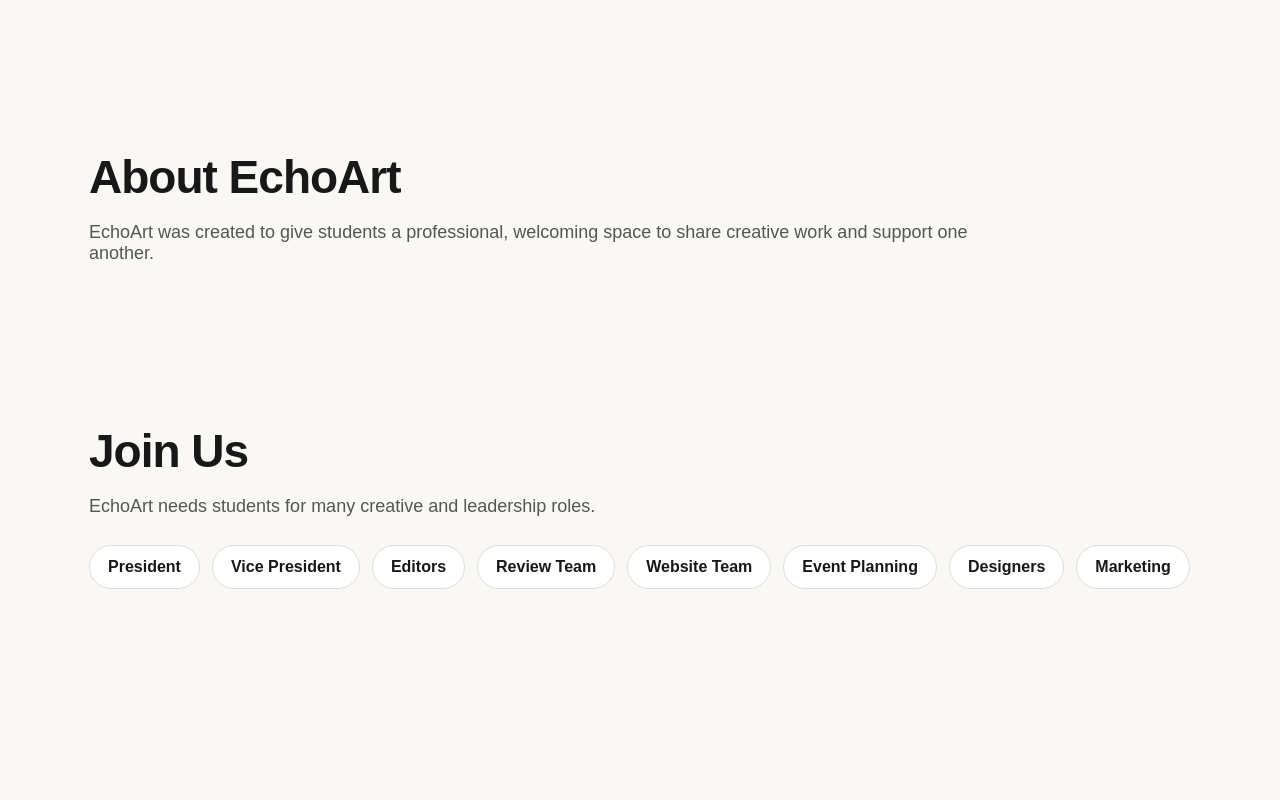
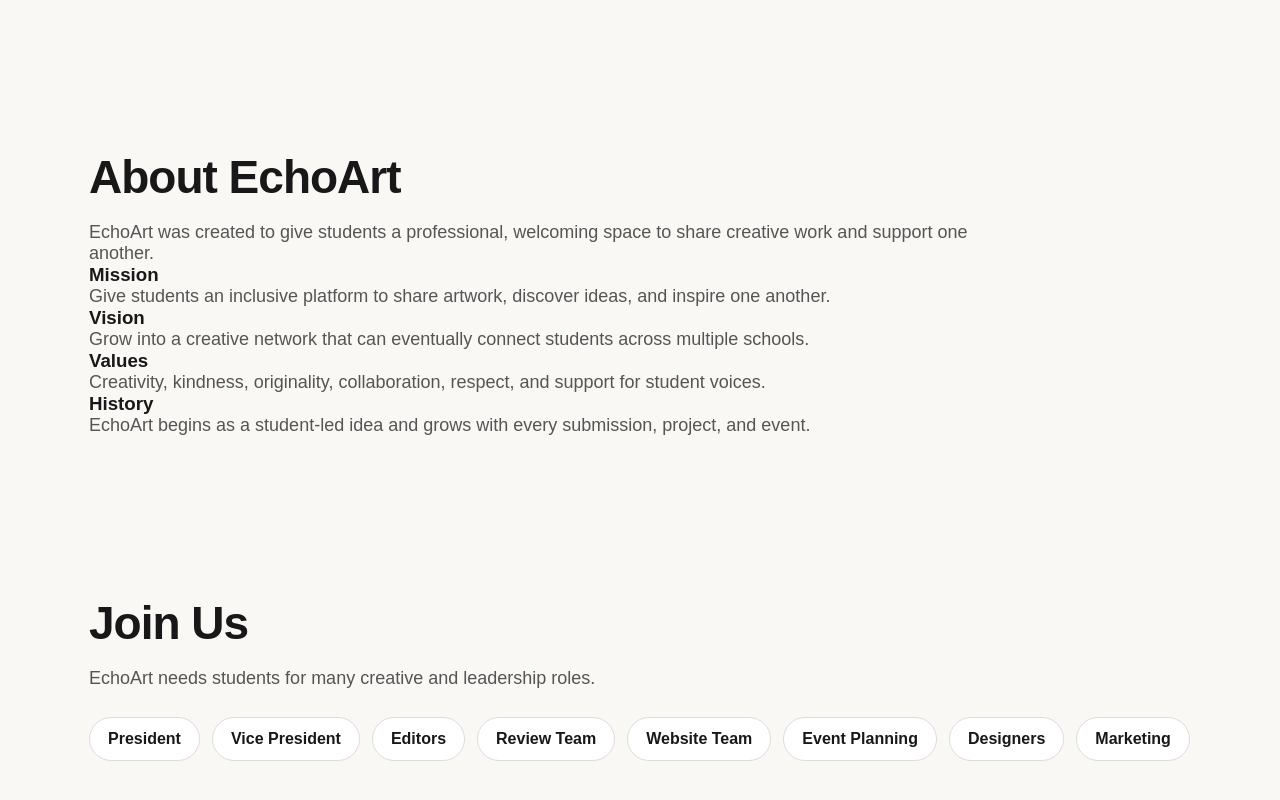
Before and after one commit to cathyyang0423/EchoArt, a plain HTML site: page index.html in a window 1280 px wide. Shown: the part 2597-3397 px from the top of the page. Drawn offline with Linux system fonts and the light colour scheme.

Commit message:
Update index.html

```diff
--- a/index.html
+++ b/index.html
@@ -143,6 +143,28 @@
     EchoArt was created to give students a professional, welcoming space to share
     creative work and support one another.
   </p>
+
+  <div class="about-grid">
+    <div class="about-card">
+      <h3>Mission</h3>
+      <p>Give students an inclusive platform to share artwork, discover ideas, and inspire one another.</p>
+    </div>
+
+    <div class="about-card">
+      <h3>Vision</h3>
+      <p>Grow into a creative network that can eventually connect students across multiple schools.</p>
+    </div>
+
+    <div class="about-card">
+      <h3>Values</h3>
+      <p>Creativity, kindness, originality, collaboration, respect, and support for student voices.</p>
+    </div>
+
+    <div class="about-card">
+      <h3>History</h3>
+      <p>EchoArt begins as a student-led idea and grows with every submission, project, and event.</p>
+    </div>
+  </div>
 </section>
 
     <section class="section" id="join">
```
Lines whose indentation alone changed are shown as unchanged.
